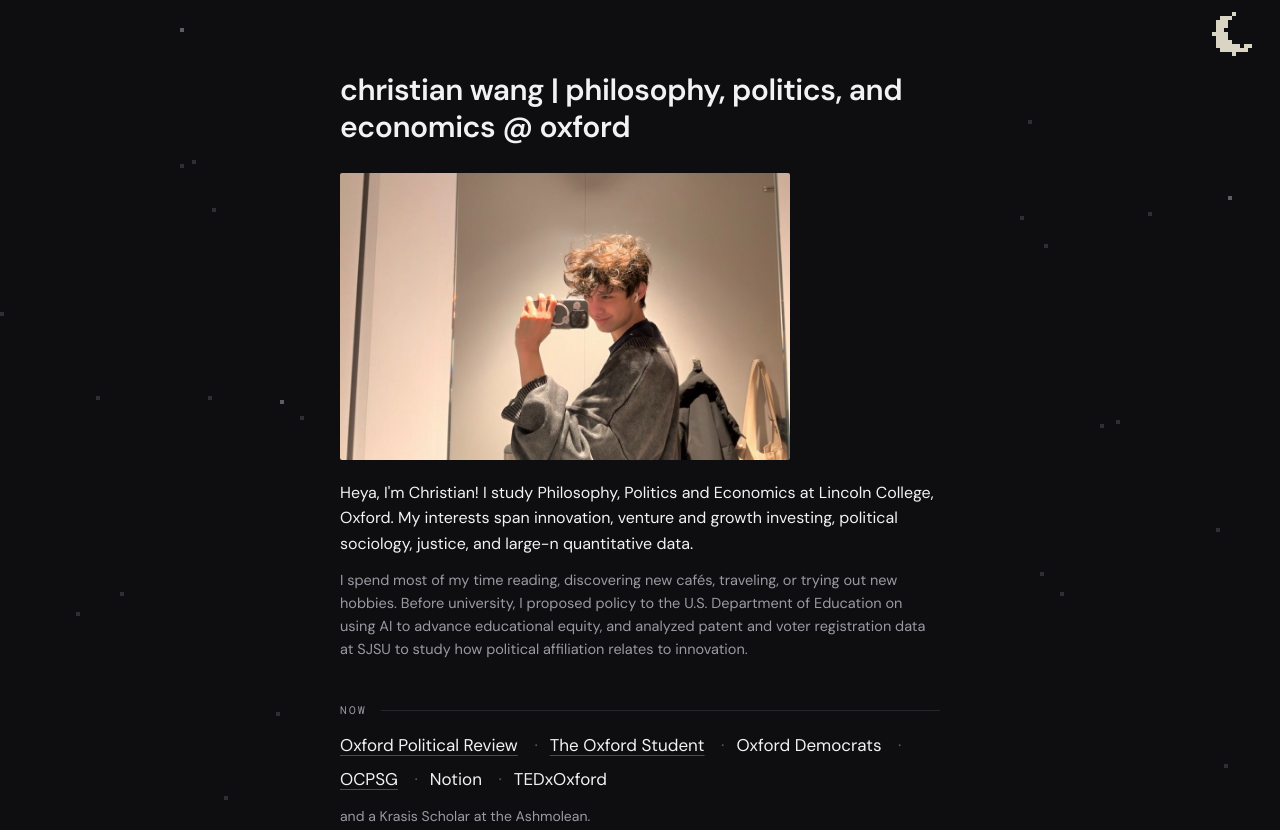
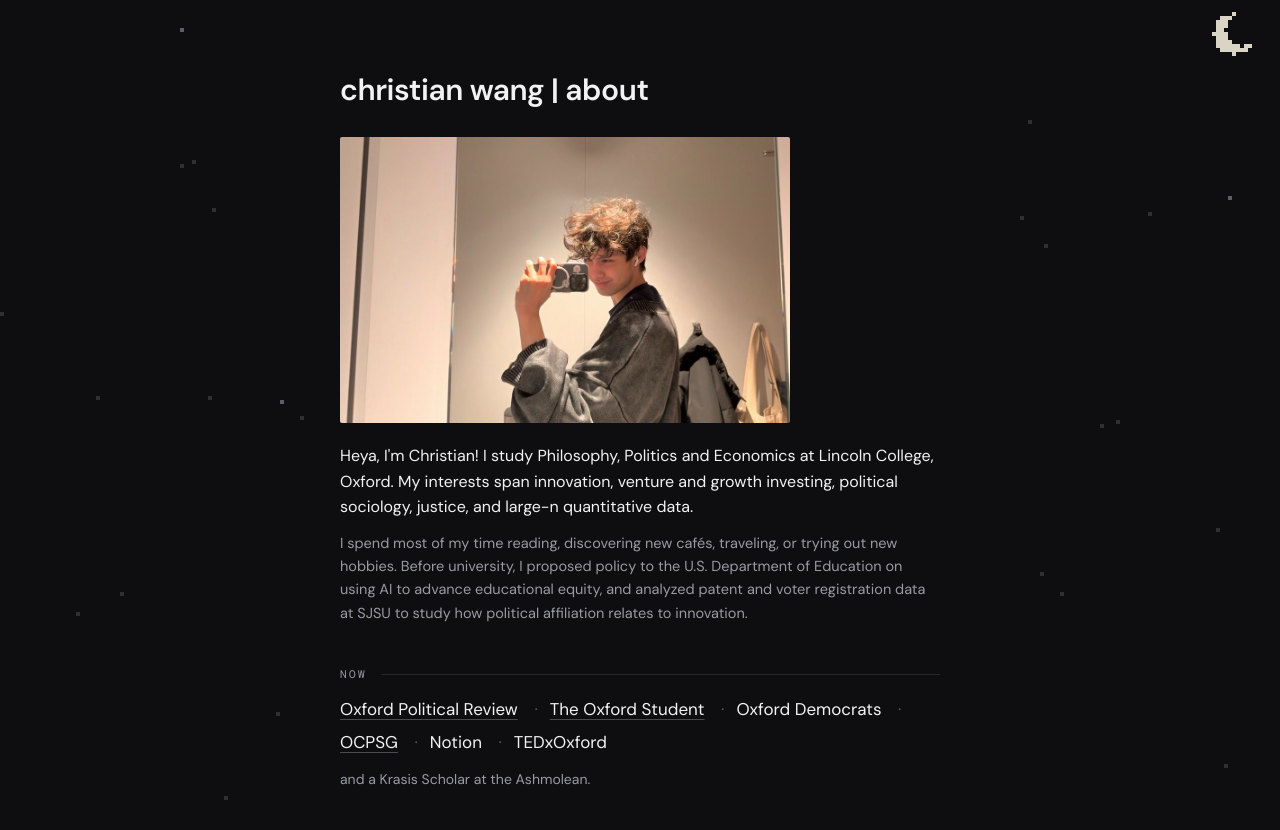
Before and after one commit to christiangwang/christiangwang.github.io, a plain HTML site: page index.html in a window 1280 px wide. Shown: the top 830 px of the page. Drawn offline with nearby package versions, Linux system fonts and the light colour scheme.

Commit message:
Change homepage headline to 'christian wang | about'

```diff
--- a/index.html
+++ b/index.html
@@ -31,7 +31,7 @@
 </canvas>
 </div>
 <main>
-<h1>christian&nbsp;wang | philosophy, politics, and economics&nbsp;@&nbsp;oxford</h1>
+<h1>christian&nbsp;wang | about</h1>
 <section class="bio">
 <img class="about-photo" src="about.jpg" alt="Christian Wang" width="1000" height="637">
 <p>Heya, I'm Christian! I study Philosophy, Politics and Economics at Lincoln College, Oxford. My interests span innovation, venture and growth investing, political sociology, justice, and large-n quantitative data.</p>
```
